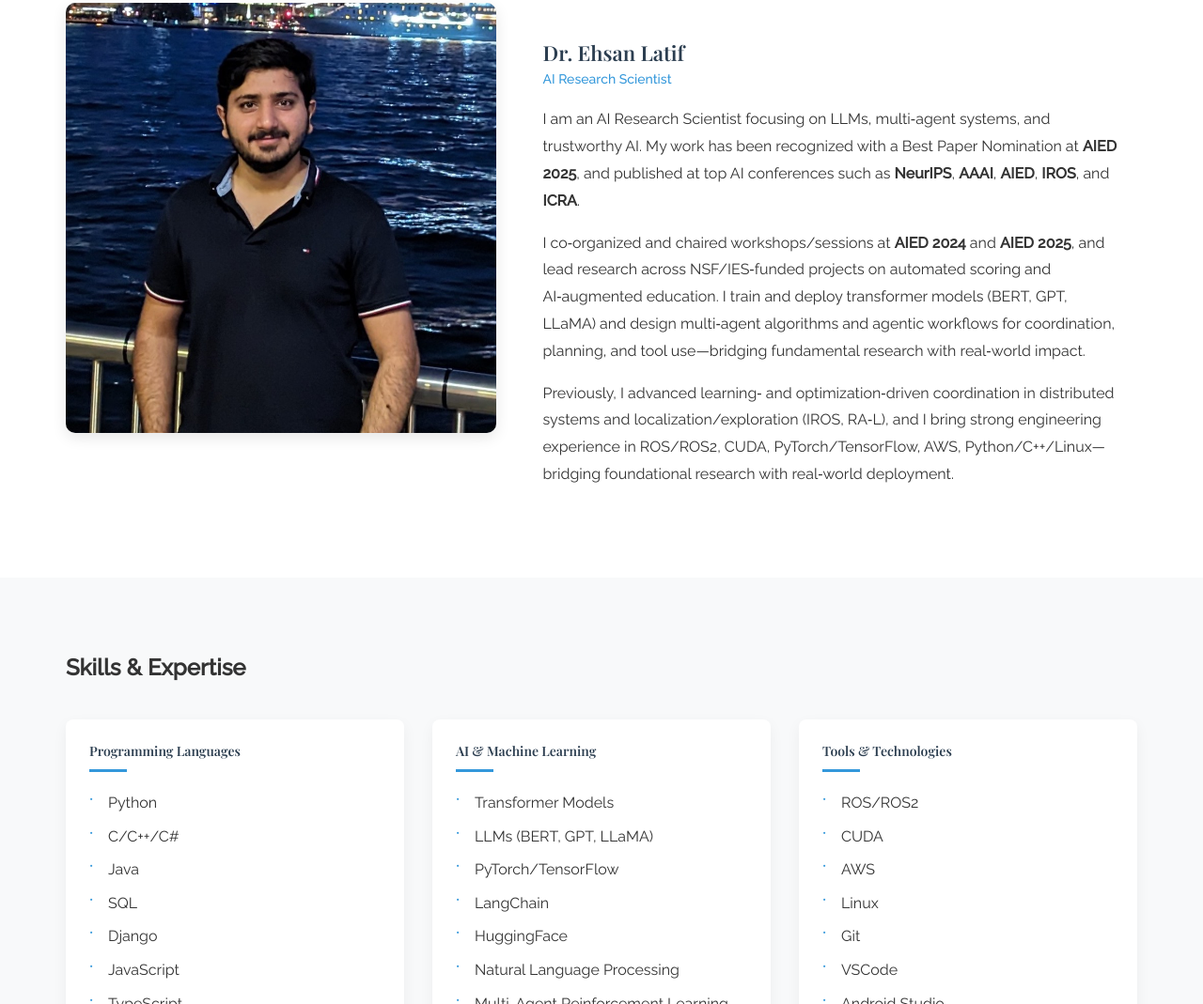
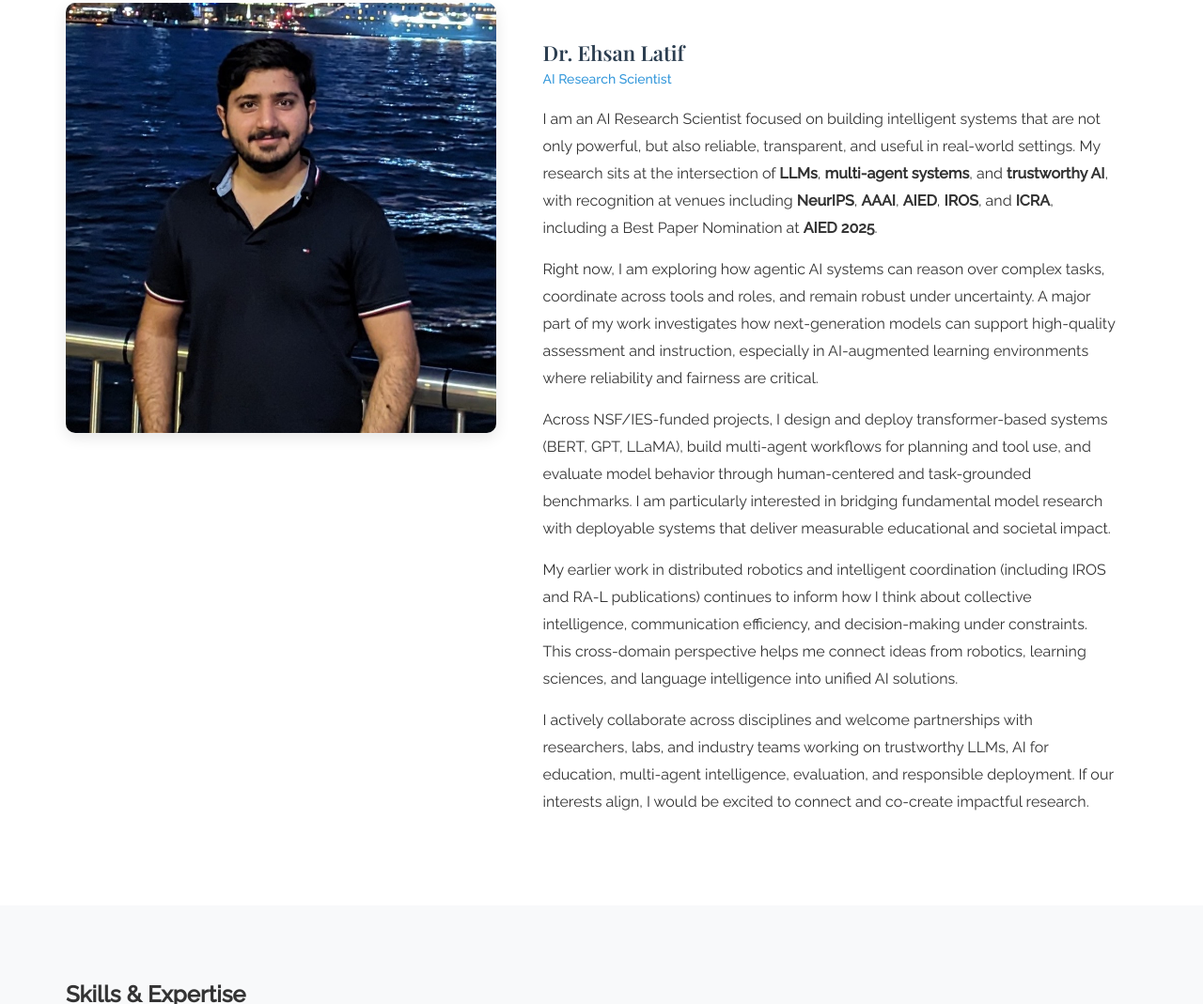
Before and after one commit to ehsanlatif/ehsanlatif.github.io, a website: page about.html in a window 1280 px wide. Shown: the part 263-1332 px from the top of the page at 94% size. Drawn offline with nearby package versions, Linux system fonts and the light colour scheme; a web font is replaced by a local one.

Commit message:
Updated Intro

```diff
--- a/about.html
+++ b/about.html
@@ -71,11 +71,15 @@
                             <h3>AI Research Scientist</h3>
 
                             <div class="about-description">
-                                <p>I am an AI Research Scientist focusing on LLMs, multi‑agent systems, and trustworthy AI. My work has been recognized with a Best Paper Nomination at <strong>AIED 2025</strong>, and published at top AI conferences such as <strong>NeurIPS</strong>, <strong>AAAI</strong>, <strong>AIED</strong>, <strong>IROS</strong>, and <strong>ICRA</strong>.</p>
+                                <p>I am an AI Research Scientist focused on building intelligent systems that are not only powerful, but also reliable, transparent, and useful in real-world settings. My research sits at the intersection of <strong>LLMs</strong>, <strong>multi-agent systems</strong>, and <strong>trustworthy AI</strong>, with recognition at venues including <strong>NeurIPS</strong>, <strong>AAAI</strong>, <strong>AIED</strong>, <strong>IROS</strong>, and <strong>ICRA</strong>, including a Best Paper Nomination at <strong>AIED 2025</strong>.</p>
 
-                                <p>I co‑organized and chaired workshops/sessions at <strong>AIED 2024</strong> and <strong>AIED 2025</strong>, and lead research across NSF/IES‑funded projects on automated scoring and AI‑augmented education. I train and deploy transformer models (BERT, GPT, LLaMA) and design multi‑agent algorithms and agentic workflows for coordination, planning, and tool use—bridging fundamental research with real‑world impact.</p>
+                                <p>Right now, I am exploring how agentic AI systems can reason over complex tasks, coordinate across tools and roles, and remain robust under uncertainty. A major part of my work investigates how next-generation models can support high-quality assessment and instruction, especially in AI-augmented learning environments where reliability and fairness are critical.</p>
 
-                                <p>Previously, I advanced learning‑ and optimization‑driven coordination in distributed systems and localization/exploration (IROS, RA‑L), and I bring strong engineering experience in ROS/ROS2, CUDA, PyTorch/TensorFlow, AWS, Python/C++/Linux—bridging foundational research with real‑world deployment.</p>
+                                <p>Across NSF/IES-funded projects, I design and deploy transformer-based systems (BERT, GPT, LLaMA), build multi-agent workflows for planning and tool use, and evaluate model behavior through human-centered and task-grounded benchmarks. I am particularly interested in bridging fundamental model research with deployable systems that deliver measurable educational and societal impact.</p>
+
+                                <p>My earlier work in distributed robotics and intelligent coordination (including IROS and RA-L publications) continues to inform how I think about collective intelligence, communication efficiency, and decision-making under constraints. This cross-domain perspective helps me connect ideas from robotics, learning sciences, and language intelligence into unified AI solutions.</p>
+
+                                <p>I actively collaborate across disciplines and welcome partnerships with researchers, labs, and industry teams working on trustworthy LLMs, AI for education, multi-agent intelligence, evaluation, and responsible deployment. If our interests align, I would be excited to connect and co-create impactful research.</p>
                             </div>
                         </div>
                     </div>
```
Also changed, not shown: index.html (+3 -2 lines).
